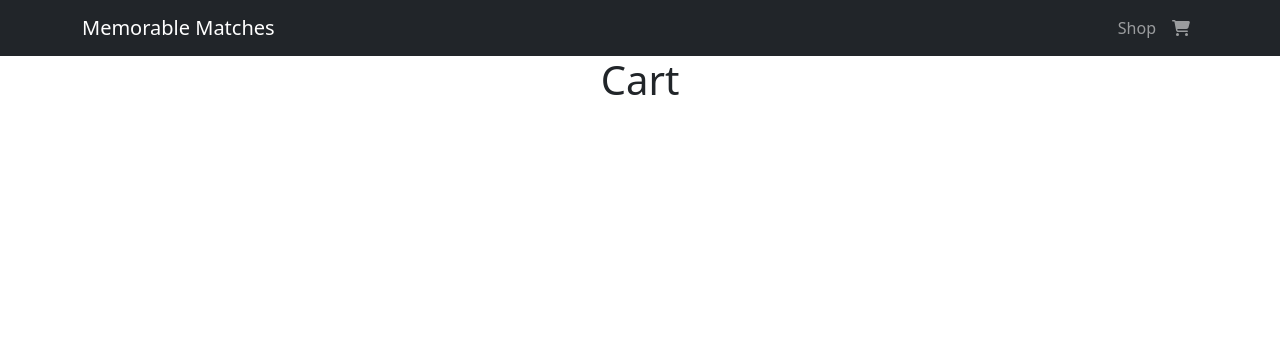
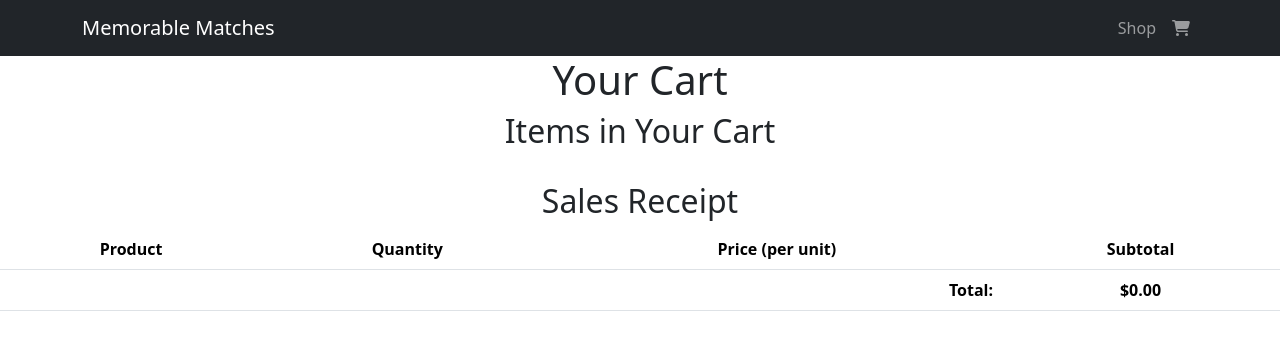
Before and after one commit to moein1997/shop, a React (Create React App) app: page /cart in a window 1280 px wide. Shown: the top 350 px of the page. Built offline with nearby package versions, Linux system fonts and the light colour scheme.

Commit message:
secondCommit

```diff
--- a/src/context/shopContext.js
+++ b/src/context/shopContext.js
@@ -1,36 +1,46 @@
 import { createContext,useState } from "react";
-
+import { PRODUCTS } from "../data/products";
 export const ShopContext = createContext(null)
 
 export const ShopContextProvider = (props)=>{
     const [cartItems, setCartItems] = useState([])
 
-    const addToCart = (itemId)=>{
-        if(!cartItems?.find((item)=>item.props.data.id === itemId)){
-            setCartItems([...cartItems,{id: itemId, count : 1}])
+    const addToCart = (itemId) => {
+        const product = PRODUCTS.find((p) => p.id === itemId);
+        const cartItem = cartItems.find((item) => item.id === itemId);
+
+        if (!cartItem) {
+            // If the product is not yet in the cart, add it if availability > 0
+            if (product.availibility > 0) {
+                setCartItems([...cartItems, { id: itemId, count: 1 }]);
+            } else {
+                alert(`Sorry, ${product.productName} is out of stock!`);
+            }
+        } else {
+            // If the product is already in the cart, check availability
+            if (cartItem.count < product.availibility) {
+                setCartItems(
+                    cartItems.map((item) =>
+                        item.id === itemId
+                            ? { ...item, count: item.count + 1 }
+                            : item
+                    )
+                );
+            } else {
+                alert(`Sorry, you've reached the maximum stock limit for ${product.productName}!`);
+            }
         }
-        else{
-            setCartItems(cartItems.map((item)=>{
-                if( item.props.data.id === itemId){
-                    return {...item,count: item.props.data.count + 1}
-                }
-                else{
-                    return item
-                }
-            }))
-        }
-    }
+    };
 
-    const removeFromCart = (itemId)=>{
-        setCartItems(cartItems.map((item)=>{
-            if(item.props.data.id === itemId){
-                return {...item,count : item.props.data.count -1}
+    const removeFromCart = (itemId) => {
+        setCartItems(cartItems.map((item) => {
+            if (item.id === itemId) {
+                return {...item, count: item.count - 1};
+            } else {
+                return item;
             }
-            else{
-                return item
-            }
-        }))
-    }
+        }).filter(item => item.count > 0));
+    };
 
     const contextValue = {cartItems,addToCart,removeFromCart}
 
--- a/src/data/products.js
+++ b/src/data/products.js
@@ -5,41 +5,53 @@ import laptop from "../assets/laptop.png"
 import sunglasses from "../assets/sunglasses.png"
 import camera from "../assets/camera.png"
 
-export const PRODUCTS =  [
+export const PRODUCTS = [
     {
-        id : 1,
-        productName : "Mobile",
-        price : 1000,
-        productImage : mobile
+        id: 1,
+        productName: "Mobile",
+        price: 1000,
+        productImage: mobile,
+        availibility: 5,
+        offer: "10% off"
     },
     {
-        id : 2,
-        productName : "bag",
-        price : 1200,
-        productImage : bag
+        id: 2,
+        productName: "Bag",
+        price: 1200,
+        productImage: bag,
+        availibility: 3,
+        offer: "Buy 1 Get 1 Free"
     },
     {
-        id : 3,
-        productName : "shoes",
-        price : 1500,
-        productImage : shoes
+        id: 3,
+        productName: "Shoes",
+        price: 1500,
+        productImage: shoes,
+        availibility: 2,
+        offer: "15% off on orders above $2000"
     },
     {
-        id : 4,
-        productName : "laptop",
-        price : 1700,
-        productImage : laptop
+        id: 4,
+        productName: "Laptop",
+        price: 1700,
+        productImage: laptop,
+        availibility: 7,
+        offer: "Free Mouse with Purchase"
     },
     {
-        id : 5,
-        productName : "sunglasses",
-        price : 1850,
-        productImage : sunglasses
+        id: 5,
+        productName: "Sunglasses",
+        price: 1850,
+        productImage: sunglasses,
+        availibility: 4,
+        offer: "20% off"
     },
     {
-        id : 6,
-        productName : "camera",
-        price : 1300,
-        productImage : camera
+        id: 6,
+        productName: "Camera",
+        price: 1300,
+        productImage: camera,
+        availibility: 8,
+        offer: null // No offer available
     }
-]
+];
--- /dev/null
+++ b/src/pages/cart/Cart.css
@@ -0,0 +1,28 @@
+.sales-receipt {
+    margin-top: 20px;
+}
+
+.sales-receipt h2 {
+    text-align: center;
+    margin-bottom: 20px;
+}
+
+.table {
+    width: 100%;
+    border-collapse: collapse;
+}
+
+.table th,
+.table td {
+    padding: 10px;
+    text-align: center;
+}
+
+.table thead {
+    background-color: #f8f9fa;
+}
+
+.table tfoot {
+    background-color: #e9ecef;
+    font-weight: bold;
+}
--- a/src/pages/cart/Cart.jsx
+++ b/src/pages/cart/Cart.jsx
@@ -1,9 +1,78 @@
-const Cart = () =>{
-    return(
-        <div>
-            <h1>Cart</h1>
-        </div>
-    )
-}
+import React, { useContext } from "react";
+import { PRODUCTS } from "../../data/products";
+import { ShopContext } from "../../context/shopContext";
+import Product from "../shop/product";
 
-export default Cart
+const Cart = () => {
+    const { cartItems } = useContext(ShopContext);
+
+    // Filter products that are in the cart and have count > 0
+    const filteredProducts = PRODUCTS.filter((product) =>
+        cartItems.some((item) => item.id === product.id && item.count > 0)
+    );
+
+    // Calculate the total cost of all items in the cart
+    const totalCost = cartItems.reduce((total, cartItem) => {
+        const product = PRODUCTS.find((product) => product.id === cartItem.id);
+        if (product) {
+            return total + product.price * cartItem.count;
+        }
+        return total;
+    }, 0);
+
+    return (
+        <React.Fragment>
+            <h1>Your Cart</h1>
+
+            {/* Items Section */}
+            <div className="items-section">
+                <h2>Items in Your Cart</h2>
+                <div className="row">
+                    {filteredProducts.map((product) => (
+                        <div className="col-4" key={product.id}>
+                            <Product data={product} />
+                        </div>
+                    ))}
+                </div>
+            </div>
+
+            {/* Sales Receipt Section */}
+            <div className="sales-receipt mt-4">
+                <h2>Sales Receipt</h2>
+                <table className="table">
+                    <thead>
+                        <tr>
+                            <th>Product</th>
+                            <th>Quantity</th>
+                            <th>Price (per unit)</th>
+                            <th>Subtotal</th>
+                        </tr>
+                    </thead>
+                    <tbody>
+                        {filteredProducts.map((product) => {
+                            const cartItem = cartItems.find((item) => item.id === product.id);
+                            return (
+                                <tr key={product.id}>
+                                    <td>{product.productName}</td>
+                                    <td>{cartItem.count}</td>
+                                    <td>${product.price.toFixed(2)}</td>
+                                    <td>${(cartItem.count * product.price).toFixed(2)}</td>
+                                </tr>
+                            );
+                        })}
+                    </tbody>
+                    <tfoot>
+                        <tr>
+                            <td colSpan="3" style={{ textAlign: "right", fontWeight: "bold" }}>
+                                Total:
+                            </td>
+                            <td style={{ fontWeight: "bold" }}>${totalCost.toFixed(2)}</td>
+                        </tr>
+                    </tfoot>
+                </table>
+            </div>
+        </React.Fragment>
+    );
+};
+
+export default Cart;
--- /dev/null
+++ b/src/pages/shop/Product.css
@@ -0,0 +1,24 @@
+/* Restrict product card size */
+.product-container {
+    display: flex;
+    flex-direction: column;
+    align-items: center;
+    justify-content: center;
+    width: 100%;
+    max-width: 250px; /* Control width of each card */
+    margin: auto;
+    text-align: center;
+}
+
+/* Adjust image size */
+.product-image {
+    width: 100%;
+    height: 200px; /* Ensure consistent image height */
+    object-fit: contain; /* Contain the image inside the specified height and width */
+}
+
+
+
+.product-card {
+    margin: 5px; /* Adjust the value as needed */
+}
--- a/src/pages/shop/Shop.jsx
+++ b/src/pages/shop/Shop.jsx
@@ -2,7 +2,7 @@ import React from "react"
 import { PRODUCTS } from "../../data/products"
 import Product from "./product"
 
-
+// import "./Shop.css"
 const Shop = () =>{
     return(
         <React.Fragment>
--- a/src/pages/shop/product.js
+++ b/src/pages/shop/product.js
@@ -1,16 +1,28 @@
 import { useContext } from "react";
 import { ShopContext } from "../../context/shopContext";
+import './Product.css'; // Import the CSS file if it's in a separate file
 
 const Product = (props)=>{
     const {cartItems,addToCart,removeFromCart} = useContext(ShopContext)
+    const isInCart = cartItems?.some((item)=>item.id === props.data.id )
+    // const isAvailable = props.data.availibility > cartItems.count
+    const isAvailable = true
     return(
-        <div className="col-3">
-            <img src={props.data.productImage} alt="Item" className="w-100"/>
+        <div className="col-3 product-card">
+            <img
+                src={props.data.productImage}
+                alt={props.data.productName} // Descriptive and meaningful alt text
+                className="product-image"
+            />
             <h5>{props.data.productName}</h5>
             <p>price: {props.data.price}$</p>
-            <button className="btn btn-info" btn-sm onClick={()=>addToCart(props.data.id)}>+</button>
-            <span className="mx-1">{cartItems?.filter((row)=> row.props.data.id === props.data.id)[0]?.count}</span>
-            <button className="btn btn-info" btn-sm onClick={()=>removeFromCart(props.data.id)}>-</button>
+            {props.data.offer && <p className="text-success fw-bold">{props.data.offer}</p>} {/* Display offer if it exists */}
+            {/* <p>available: {props.data.availibility}</p> */}
+            {isAvailable && <button className="btn btn-info" btn-sm onClick={()=>addToCart(props.data.id)}>+</button>}
+            <span className="mx-1">
+                {cartItems.find((item) => item.id === props.data.id)?.count || 0}
+            </span>
+            {isInCart && <button className="btn btn-info" btn-sm onClick={()=>removeFromCart(props.data.id)}>-</button>}
         </div>
     )
 };
```
Also changed, not shown: src/pages/shop/Shop.css (added).
